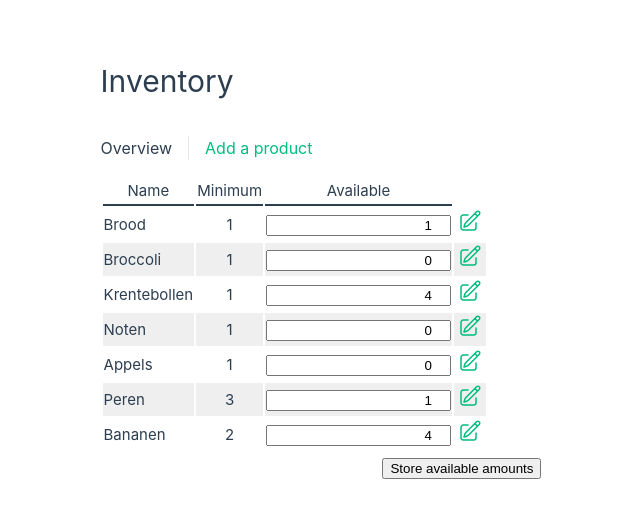
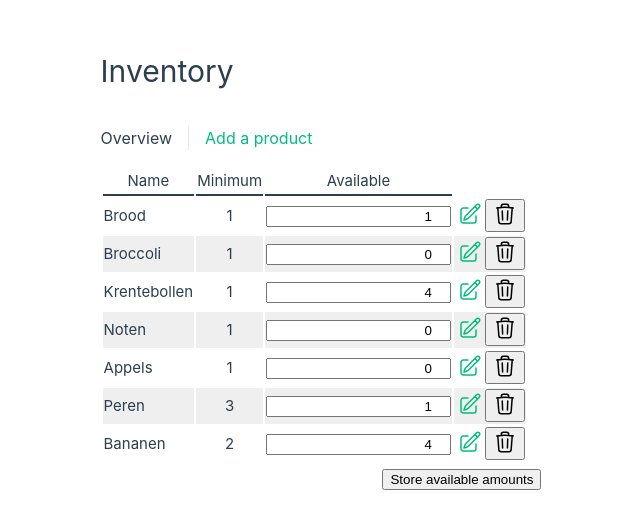
Before and after one commit to j-kramer/Script, a Vue app in the folder vue3 inventaris/: page / in a window 1280 px wide. Shown: the part 131-660 px from the top of the page, without its empty margins (319-959 px from the left). Built offline with nearby package versions, Linux system fonts and the light colour scheme.

Commit message:
vue3 inventaris: add remove Item option

```diff
--- a/vue3 inventaris/src/components/InventoryTable.vue
+++ b/vue3 inventaris/src/components/InventoryTable.vue
@@ -1,6 +1,7 @@
 <script setup>
-import { updateAllInventoryAmounts } from '@/store/inventory'
+import { removeInventoryItem, updateAllInventoryAmounts } from '@/store/inventory'
 import IconEdit from '@/components/icons/IconEdit.vue'
+import IconDelete from './icons/IconDelete.vue'
 
 const props = defineProps(['inventory'])
 
@@ -25,6 +26,7 @@
         </td>
         <td>
           <RouterLink :to="{ name: 'editItem', params: { id: item.id } }"><IconEdit /></RouterLink>
+          <button @click="removeInventoryItem(item.id)"><IconDelete /></button>
         </td>
       </tr>
     </tbody>
--- /dev/null
+++ b/vue3 inventaris/src/components/icons/IconDelete.vue
@@ -0,0 +1,18 @@
+<template>
+  <svg
+    xmlns="http://www.w3.org/2000/svg"
+    fill="none"
+    width="24"
+    height="24"
+    viewBox="0 0 24 24"
+    stroke-width="1.5"
+    stroke="currentColor"
+    class="size-6"
+  >
+    <path
+      stroke-linecap="round"
+      stroke-linejoin="round"
+      d="m14.74 9-.346 9m-4.788 0L9.26 9m9.968-3.21c.342.052.682.107 1.022.166m-1.022-.165L18.16 19.673a2.25 2.25 0 0 1-2.244 2.077H8.084a2.25 2.25 0 0 1-2.244-2.077L4.772 5.79m14.456 0a48.108 48.108 0 0 0-3.478-.397m-12 .562c.34-.059.68-.114 1.022-.165m0 0a48.11 48.11 0 0 1 3.478-.397m7.5 0v-.916c0-1.18-.91-2.164-2.09-2.201a51.964 51.964 0 0 0-3.32 0c-1.18.037-2.09 1.022-2.09 2.201v.916m7.5 0a48.667 48.667 0 0 0-7.5 0"
+    />
+  </svg>
+</template>
```
